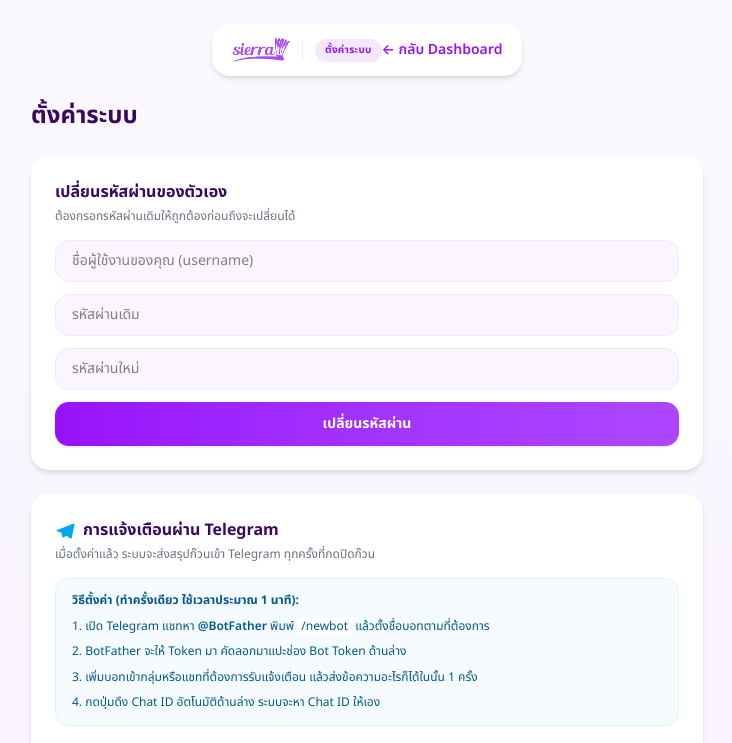
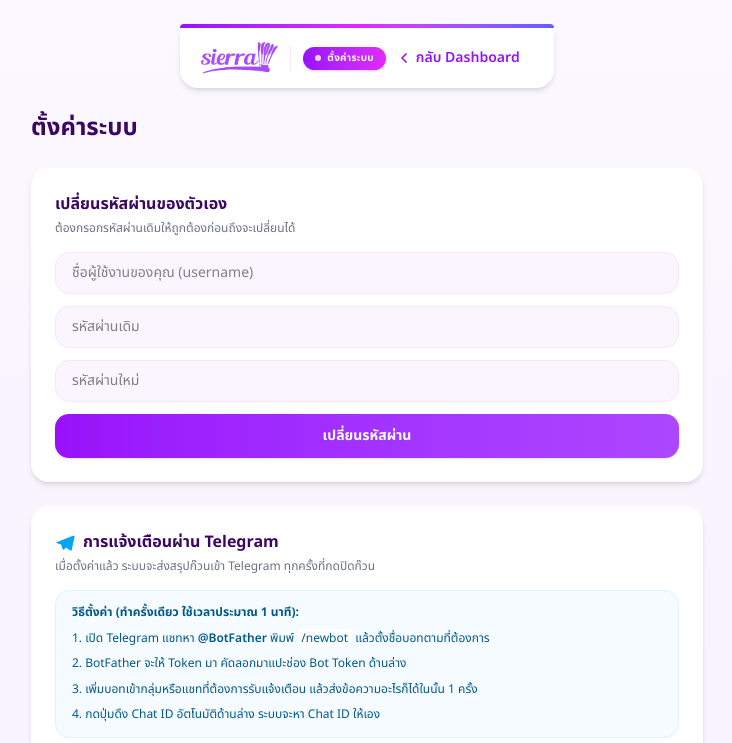
Before and after one commit to wssnuk/sierrabad, a Next.js app: page /admin/settings in a window 1280 px wide. Shown: the top 743 px of the page, without its empty margins (273-1005 px from the left). Built offline with nearby package versions, Linux system fonts and the light colour scheme; no server answers; the database is empty.

Commit message:
Redesign TopBar and use real Sierra logo on hero icon

```diff
--- a/app/manager/session/page.tsx
+++ b/app/manager/session/page.tsx
@@ -78,8 +78,8 @@ export default async function SessionPage({
           style={{ fontFamily: fontStack }}
         >
         <div className="bg-white rounded-[28px] shadow-2xl p-10 max-w-md w-full">
-          <div className="w-16 h-16 rounded-2xl bg-gradient-to-br from-purple-600 to-fuchsia-500 flex items-center justify-center mb-6 shadow-lg shadow-purple-200">
-            <ShuttleIcon className="w-8 h-8 text-white" />
+          <div className="w-20 h-20 rounded-3xl bg-gradient-to-br from-purple-600 to-fuchsia-500 flex items-center justify-center mb-6 shadow-lg shadow-purple-200 p-4">
+            <img src="/logo-white.png" alt="SierraBad" className="w-full h-full object-contain" />
           </div>
           <h1 className="text-2xl font-bold text-[#3B0764] mb-1">
             เปิดก๊วนวันนี้
--- a/components/TopBar.tsx
+++ b/components/TopBar.tsx
@@ -8,22 +8,43 @@ export default function TopBar({
   backLabel?: string;
 }) {
   return (
-    <div className="max-w-5xl mx-auto flex items-center justify-between bg-white rounded-2xl shadow-md px-5 py-3.5 mb-6">
+    <div className="max-w-5xl mx-auto mb-6">
+      <div className="h-1 rounded-t-2xl bg-gradient-to-r from-purple-600 via-fuchsia-500 to-indigo-500" />
+      <div className="flex items-center justify-between bg-white rounded-b-2xl shadow-md px-5 py-3.5">
         <div className="flex items-center gap-3">
-        <img src="/logo.png" alt="SierraBad" className="h-6 w-auto object-contain" />
-        <span className="h-5 w-px bg-purple-100" />
-        <span className="px-2.5 py-1 rounded-full bg-purple-100 text-purple-600 text-[10px] font-bold tracking-wide">
+          <img
+            src="/logo.png"
+            alt="SierraBad"
+            className="h-8 w-auto object-contain"
+          />
+          <span className="h-6 w-px bg-purple-100" />
+          <span className="flex items-center gap-1.5 px-3 py-1 rounded-full bg-gradient-to-r from-purple-600 to-fuchsia-500 text-white text-[10px] font-bold tracking-wide shadow-sm shadow-purple-200">
+            <span className="w-1.5 h-1.5 rounded-full bg-white/80" />
             {zone}
           </span>
         </div>
         {backHref && (
           <a
             href={backHref}
-          className="text-sm text-purple-600 font-semibold hover:text-purple-800 transition-colors"
+            className="group flex items-center gap-1 text-sm text-purple-600 font-semibold hover:text-purple-800 hover:bg-purple-50 pl-2.5 pr-3.5 py-1.5 rounded-full transition-all"
           >
-          ← {backLabel}
+            <svg
+              viewBox="0 0 24 24"
+              className="w-4 h-4 transition-transform duration-200 group-hover:-translate-x-0.5"
+              fill="none"
+              stroke="currentColor"
+              strokeWidth="2.5"
+            >
+              <path
+                d="M15 18l-6-6 6-6"
+                strokeLinecap="round"
+                strokeLinejoin="round"
+              />
+            </svg>
+            {backLabel}
           </a>
         )}
       </div>
+    </div>
   );
 }
```
Also changed, not shown: 2 other files (tests, documents, lock files or other folders). Lines whose indentation alone changed are shown as unchanged.
